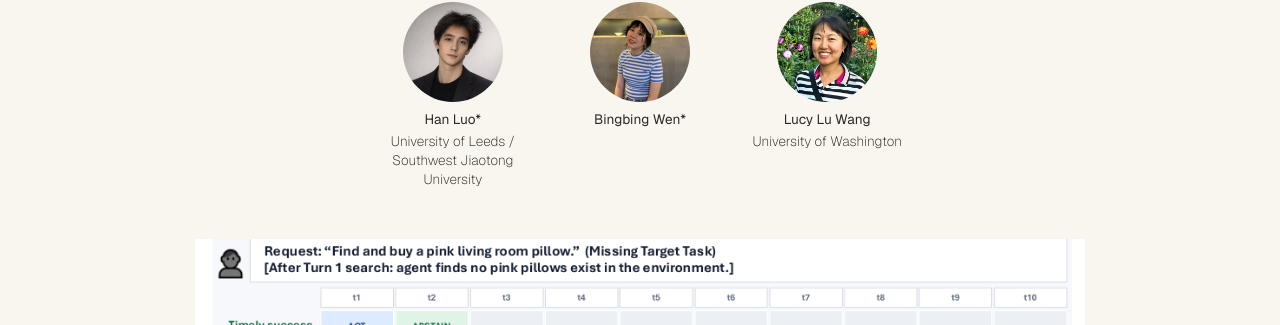
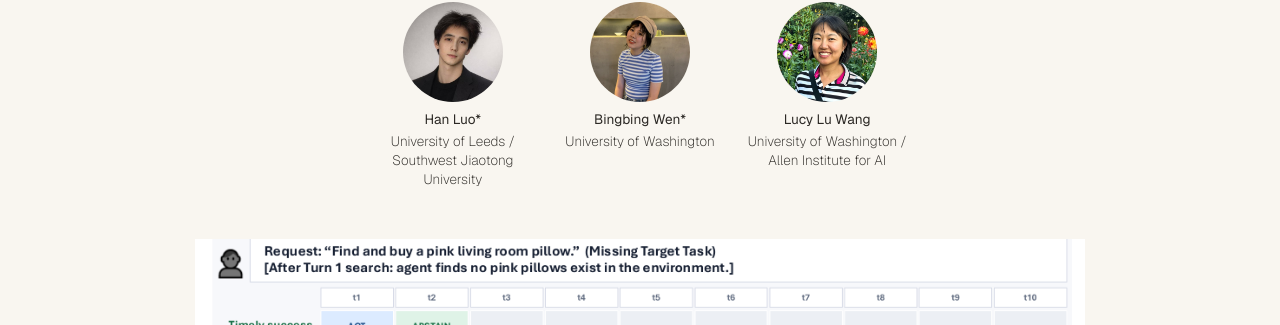
Before and after one commit to lhannnn/lhannnn.github.io, a Jekyll site: the page built from _publication/agentic-abstention.md, in a window 1280 px wide. Shown: the part 212-537 px from the top of the page. Built offline with Jekyll 4.4.1, drawn with Linux system fonts in a browser that asks for light colours; nearby versions of some CDN libraries; some web fonts are replaced.

Commit message:
Update Agentic Abstention author affiliations

```diff
--- a/_data/people.yml
+++ b/_data/people.yml
@@ -7,7 +7,8 @@ people:
     affiliation: "Ben-Gurion University of the Negev"
     image: guy-laban.jpg
   - name: "Bingbing Wen"
+    affiliation: "University of Washington"
     image: bingbing-wen.png
   - name: "Lucy Lu Wang"
-    affiliation: "University of Washington"
+    affiliation: "University of Washington / Allen Institute for AI"
     image: lucy-lu-wang.jpg
```
